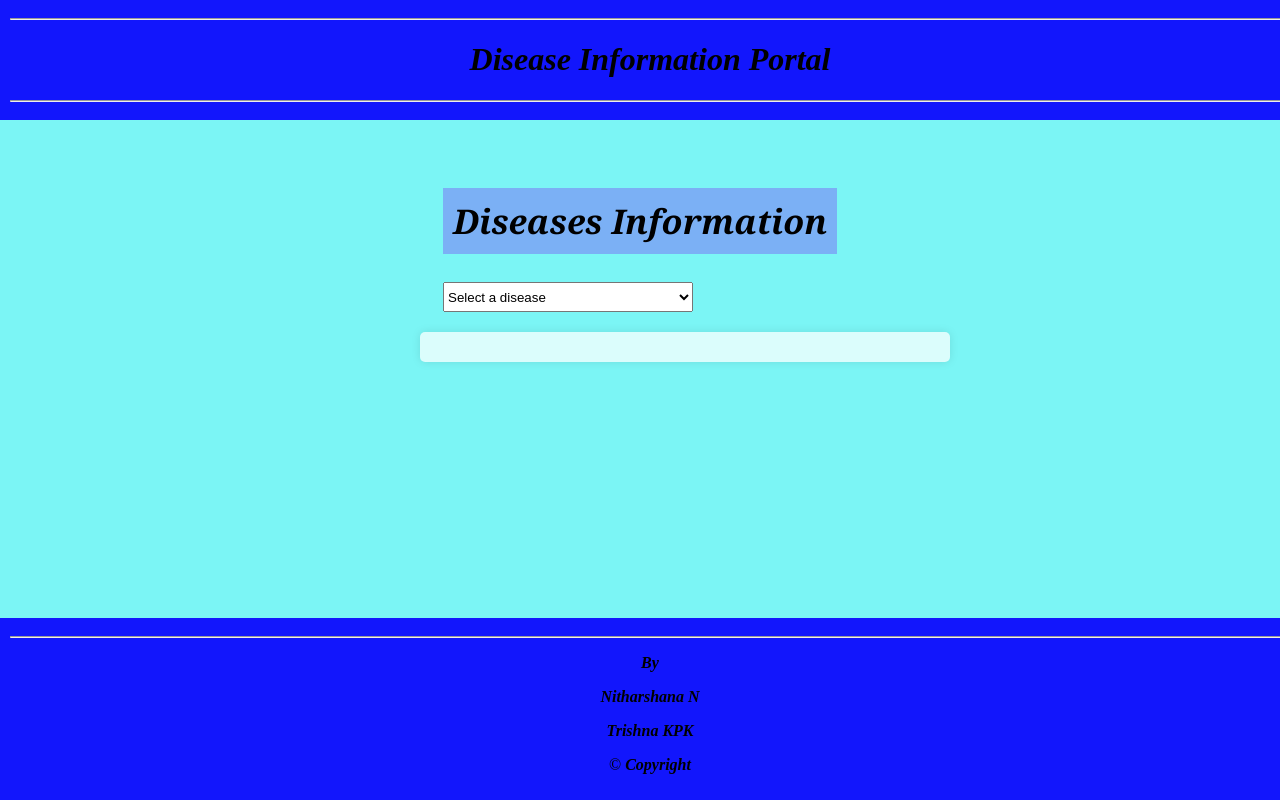
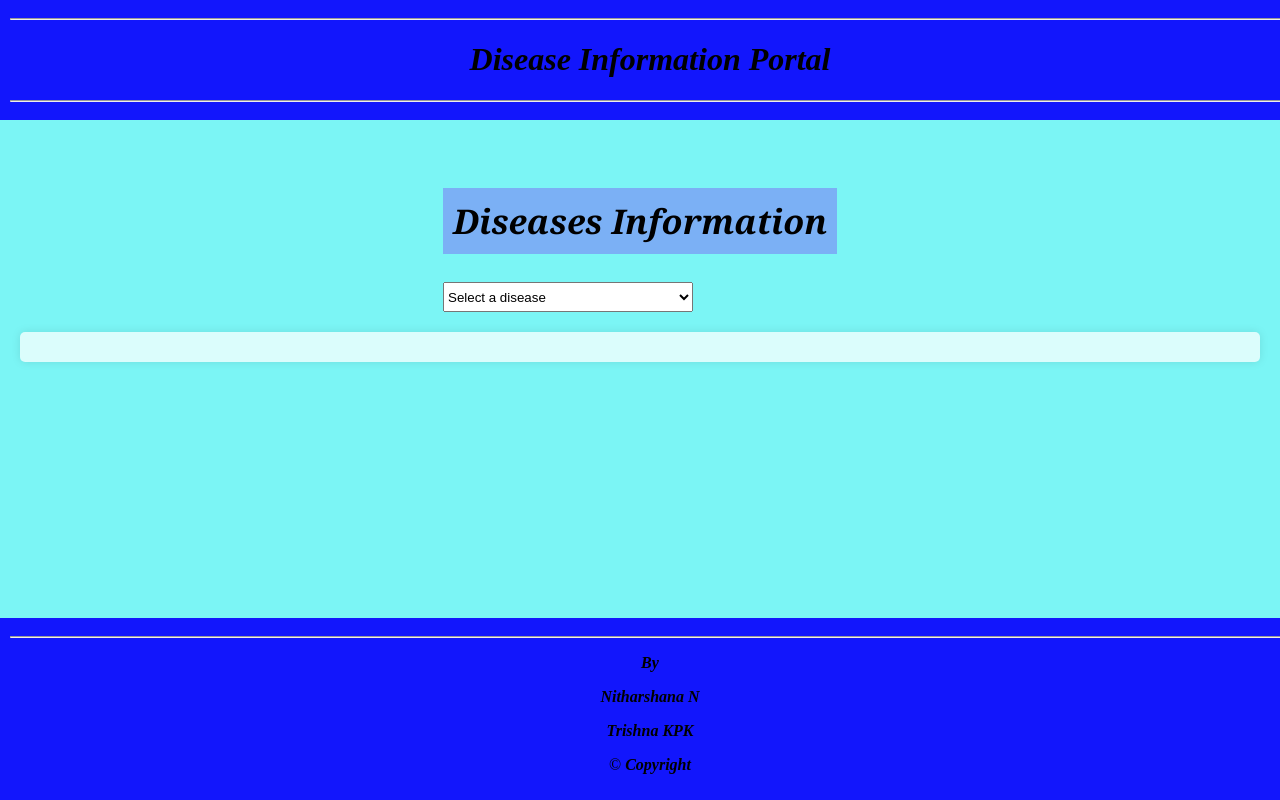
Before and after one commit to Maga-333/iot-project, a plain HTML site: page index.html in a window 1280 px wide. Drawn offline with Linux system fonts and the light colour scheme.

Commit message:
Add files via upload

```diff
--- a/style.css
+++ b/style.css
@@ -75,8 +75,6 @@ label{
     border-radius: 5px;
     box-shadow: 0 0 10px rgba(0, 0, 0, 0.1);
     text-align: center;
-    width: 500px;
-    margin-left: 400px;
 }
 
 h3{
```
